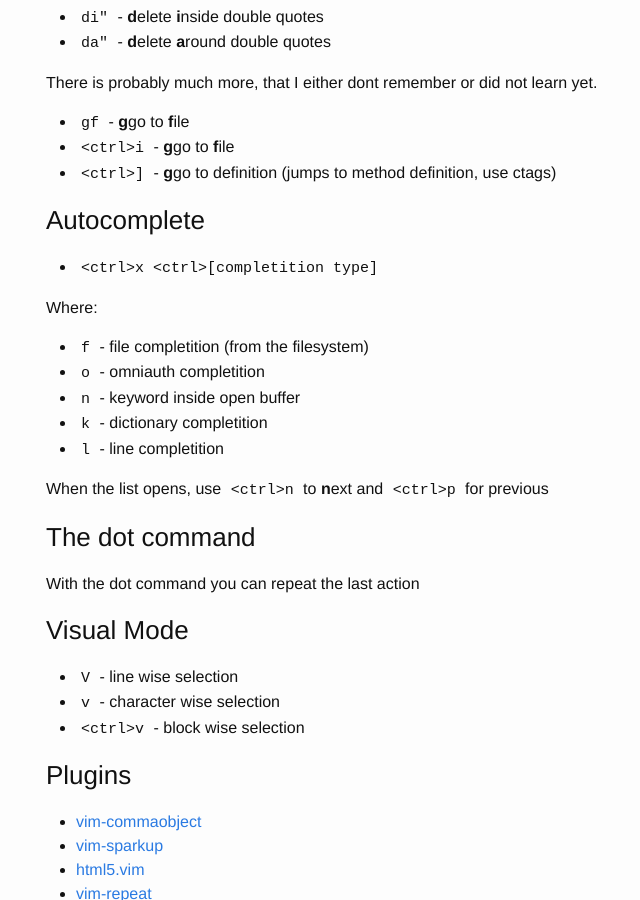
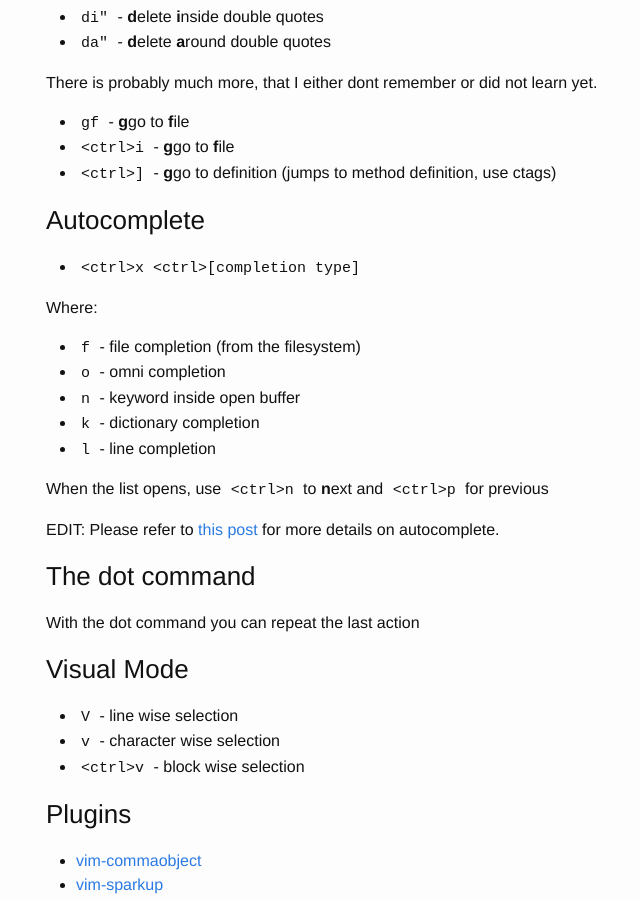
Before and after one commit to mjacobus/mjacobus.github.io, a Jekyll site: the page built from _posts/2015-04-17-using-vim-as-a-php-ide.md, in a window 1280 px wide and 900 px high, scrolled down 3841 px. Shown: the whole window, without its empty margins (224-864 px from the left). Built offline with Jekyll 4.4.1, drawn with Linux system fonts in a browser that asks for light colours; comment, search, counter and statistics services are not loaded.

Commit message:
Added post about vim autocomplete

````diff
--- a/_posts/2015-04-17-using-vim-as-a-php-ide.md
+++ b/_posts/2015-04-17-using-vim-as-a-php-ide.md
@@ -185,17 +185,19 @@ There is probably much more, that I either dont remember or did not learn yet.
 
 ### Autocomplete
 
-- ```<ctrl>x <ctrl>[completition type]```
+- ```<ctrl>x <ctrl>[completion type]```
 
 Where:
 
-- ```f``` - file completition (from the filesystem)
-- ```o``` - omniauth completition
+- ```f``` - file completion (from the filesystem)
+- ```o``` - omni completion
 - ```n``` - keyword inside open buffer
-- ```k``` - dictionary completition
-- ```l``` - line completition
+- ```k``` - dictionary completion
+- ```l``` - line completion
 
 When the list opens, use ```<ctrl>n``` to **n**ext and ```<ctrl>p``` for previous
+
+EDIT: Please refer to [this post](/2015/11/15/vim-autocompletion-for-php.html) for more details on autocomplete.
 
 ### The dot command
 
````
Also changed, not shown: _posts/2015-11-15-vim-autocompletion-for-php.md (added, +91 -0 lines).
